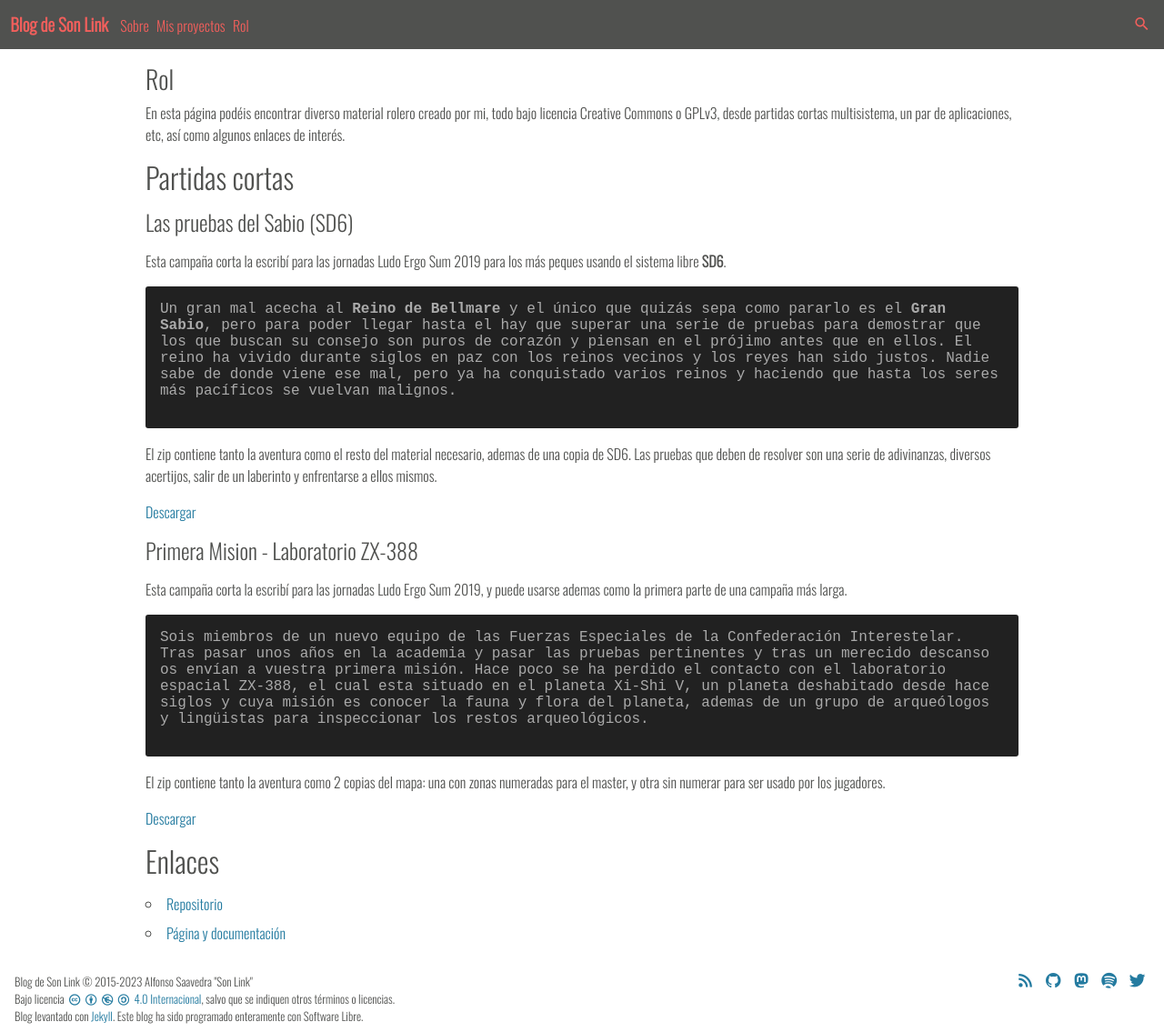
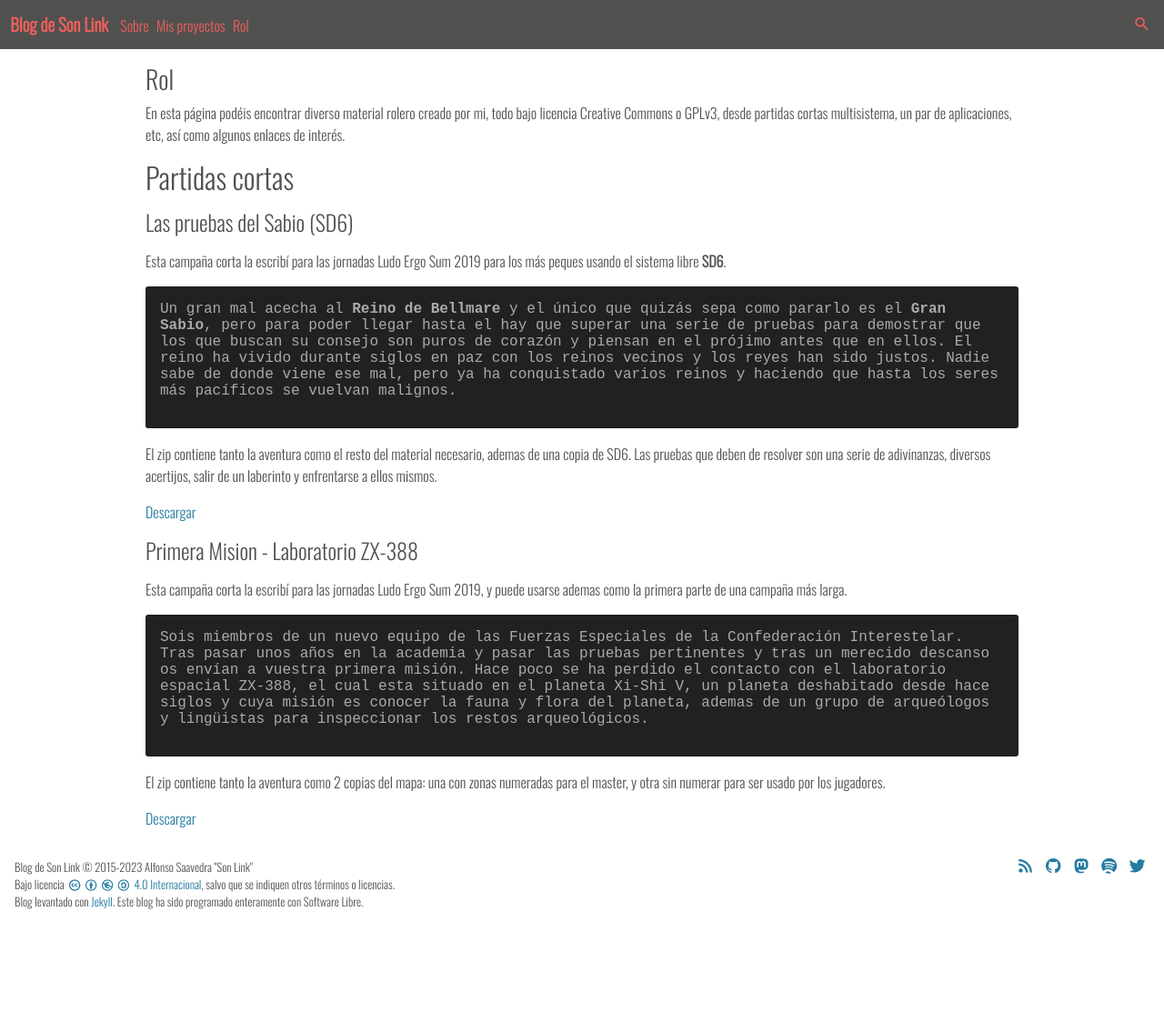
Before and after one commit to son-link/son-link.github.io, a Jekyll site: the page built from _pages/rol.md, in a window 1280 px wide and 1135 px high. Shown: the whole window at 91% size. Built offline with Jekyll 4.4.1, drawn with Linux system fonts in a browser that asks for light colours.

Commit message:
Eliminadas unas lines en la página de rol

```diff
--- a/_pages/rol.md
+++ b/_pages/rol.md
@@ -29,8 +29,3 @@ Esta campaña corta la escribí para las jornadas Ludo Ergo Sum 2019, y puede us
 El zip contiene tanto la aventura como 2 copias del mapa: una con zonas numeradas para el master, y otra sin numerar para ser usado por los jugadores.
 
 [Descargar]({{ '/descargas/rol/primera_mision_laboratorio_zx-388.zip' | prepend: site.base_url }})
-
-### Enlaces
-
-* [Repositorio](https://github.com/son-link/pequejs)
-* [Página y documentación](https://son-link.github.io/pequejs)
```
